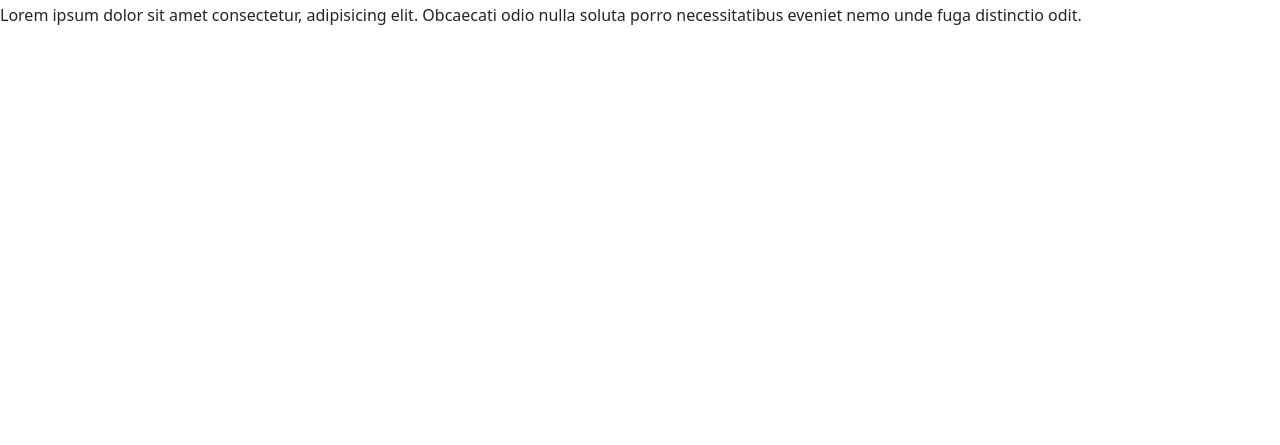
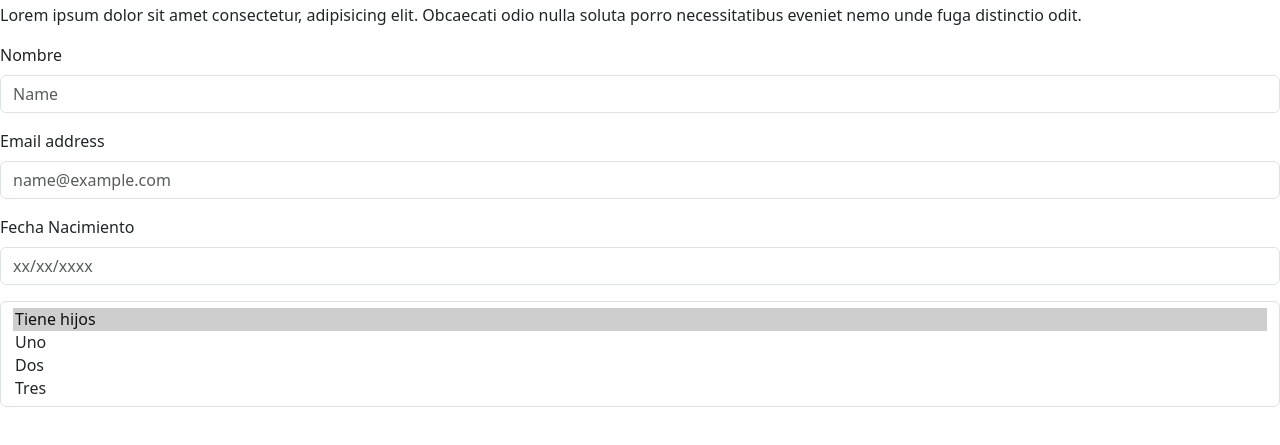
Before and after one commit to danielBuGo/practica-addEventlistener-y-formularios, a plain HTML site: page index.html in a window 1280 px wide. Shown: the part 109-554 px from the top of the page. Drawn offline with nearby package versions, Linux system fonts and the light colour scheme; a script that the page names is missing.

Commit message:
se agrega formulario

```diff
--- a/index.html
+++ b/index.html
@@ -38,6 +38,24 @@
       <h1>Formulario</h1>
       <p>Lorem ipsum dolor sit amet consectetur, adipisicing elit. Obcaecati odio nulla soluta porro necessitatibus eveniet nemo unde fuga distinctio odit.</p>
       <form action="">
+        <div class="mb-3">
+          <label for="exampleFormControlInput1" class="form-label">Nombre</label>
+          <input type="text" class="form-control" id="exampleFormControlInput1" placeholder="Name">
+        </div>
+        <div class="mb-3">
+          <label for="exampleFormControlInput1" class="form-label">Email address</label>
+          <input type="email" class="form-control" id="exampleFormControlInput1" placeholder="name@example.com">
+        </div>
+        <div class="mb-3">
+          <label for="exampleFormControlInput1" class="form-label">Fecha Nacimiento</label>
+          <input type="datetime" class="form-control" id="exampleFormControlInput1" placeholder="xx/xx/xxxx">
+        </div>
+        <select class="form-select" multiple aria-label="Multiple select example">
+          <option selected>Tiene hijos</option>
+          <option value="1">Uno</option>
+          <option value="2">Dos</option>
+          <option value="3">Tres</option>
+        </select>
 
       </form>
 
```
